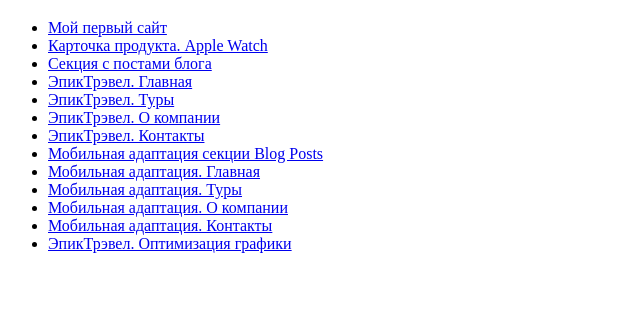
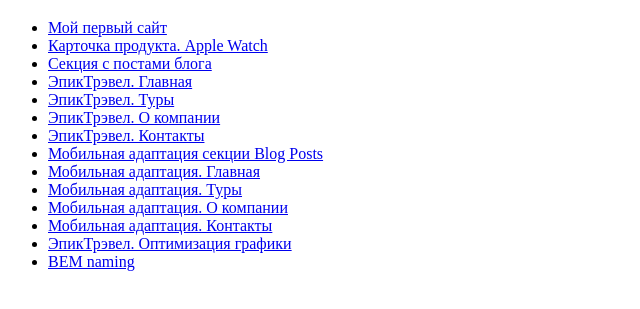
Before and after one commit to ArturShDev/Portfolio, a plain HTML site: page index.html in a window 1280 px wide. Shown: the part 61-370 px from the top of the page, without its empty margins (0-640 px from the left). Drawn offline with Linux system fonts and the light colour scheme.

Commit message:
Update index.html

```diff
--- a/index.html
+++ b/index.html
@@ -49,6 +49,9 @@
          <li>
            <a href="./epic-trevel-optimized/index.html" target="_blank">ЭпикТрэвел. Оптимизация графики</a>
         </li>
+        <li>
+           <a href="./BEM-naming/index.html" target="_blank">BEM naming</a>
+        </li>
     </ul>
 </body>
 
```
